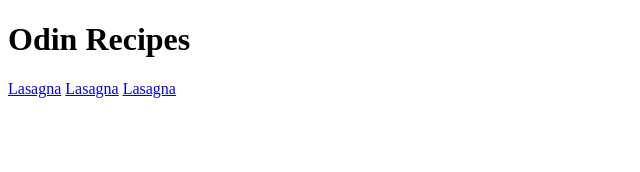
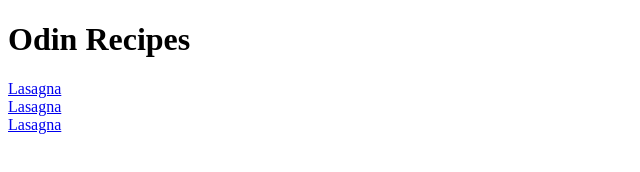
Before and after one commit to ThomasBittar/odin-recipes, a plain HTML site: page index.html in a window 1280 px wide. Shown: the whole page, without its empty margins (0-640 px from the left). Drawn offline with Linux system fonts and the light colour scheme.

Commit message:
CONTENT UPDATE
Added <br> elements between links in index.html. Removed the > sign in recipes.

```diff
--- a/index.html
+++ b/index.html
@@ -7,8 +7,8 @@
 </head>
 <body>
     <h1>Odin Recipes</h1>
-    <a href="./recipes/lasagna.html">Lasagna</a>
-    <a href="./recipes/recipe2.html">Lasagna</a>
-    <a href="./recipes/recipe3.html">Lasagna</a>
+    <a href="./recipes/lasagna.html">Lasagna</a><br>
+    <a href="./recipes/recipe2.html">Lasagna</a><br>
+    <a href="./recipes/recipe3.html">Lasagna</a><br>
 </body>
 </html>
```
Also changed, not shown: recipes/lasagna.html (+1 -1 lines), recipes/recipe2.html (+1 -1 lines), recipes/recipe3.html (+1 -1 lines), 1 other file.
